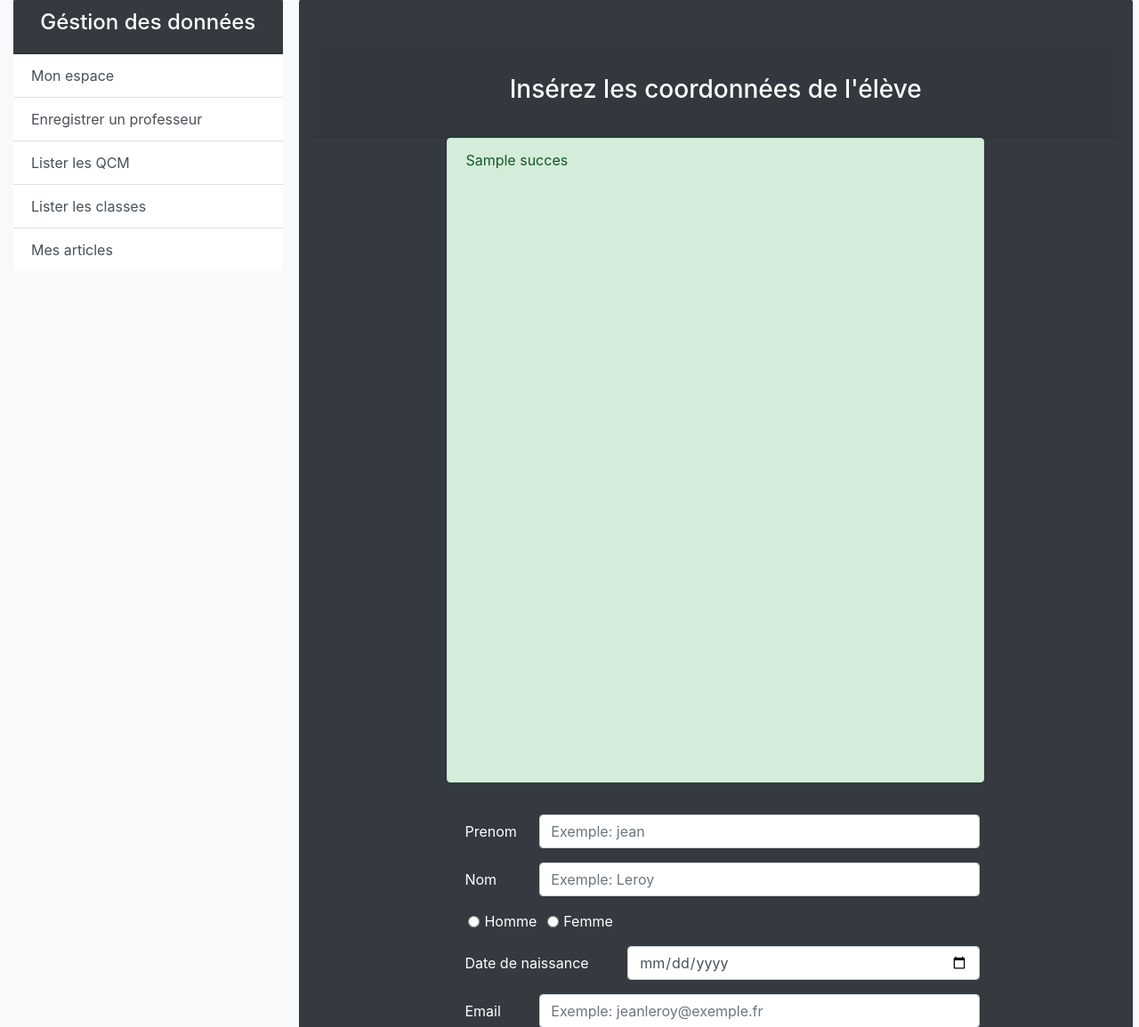
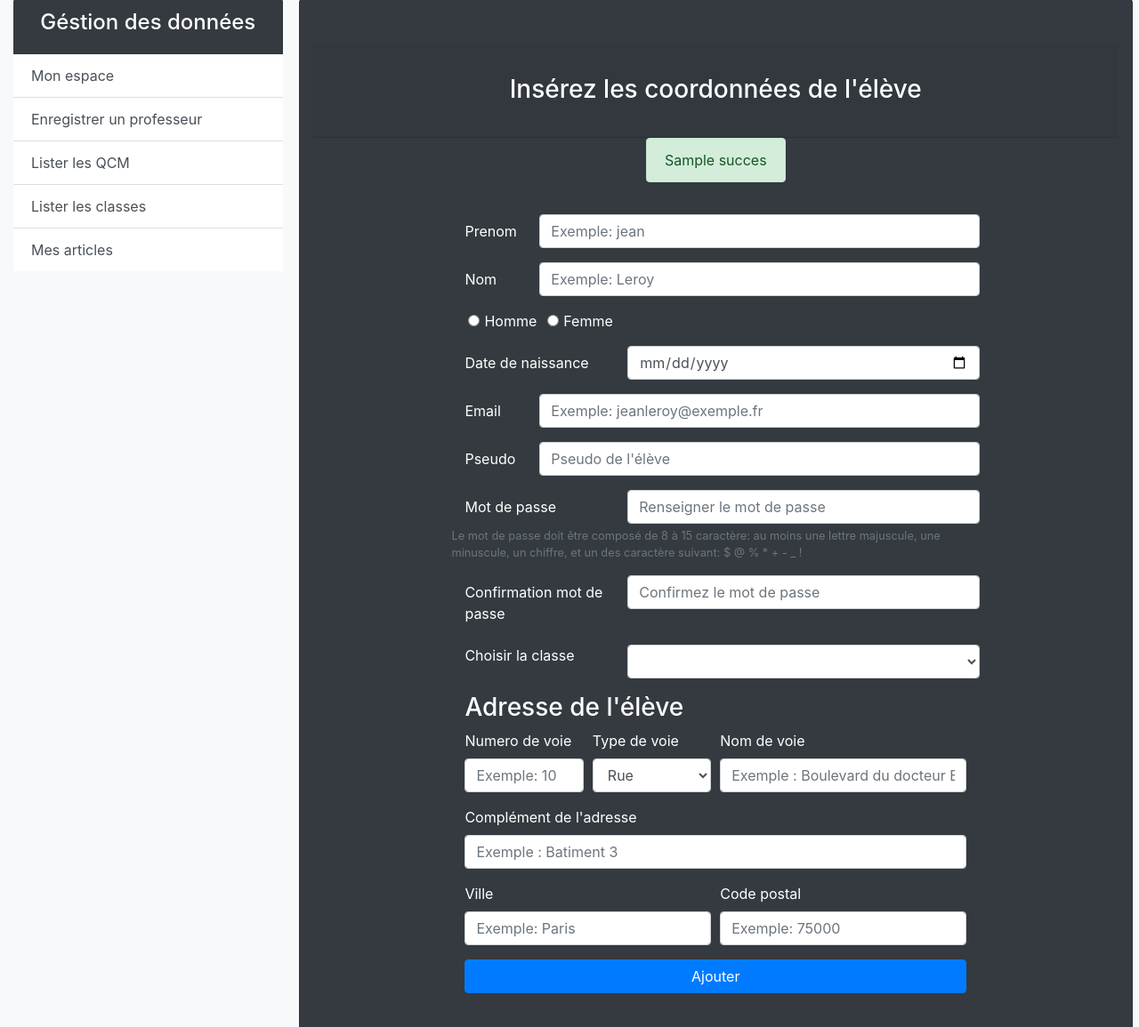
Before and after one commit to mehanab/Projet-QCM, a PHP site: template views/admin/adminEleveView.php in a window 1280 px wide. Shown: the part 113-1268 px from the top of the page at 89% size. Run offline with PHP 8.4, Linux system fonts and the light colour scheme; the template is opened without the code that fills it: most values are stand-ins (such as "Sample title", 1, 10 or a date in 2020); some libraries are stand-ins or nearby versions.

Commit message:
modif style

```diff
--- a/install.sql
+++ b/install.sql
@@ -2,6 +2,7 @@ CREATE TABLE `personne` (
   `id` int PRIMARY KEY NOT NULL AUTO_INCREMENT,
   `prenom` varchar(50) NOT NULL,
   `nom` varchar(50) NOT NULL,
+  `sexe` varchar(50) NOT NULL,
   `date_de_naissance` timestamp NOT NULL,
   `password` varchar(255) NOT NULL,
   `mail` varchar(100) NOT NULL,
--- a/views/admin/adminAlterUser.php
+++ b/views/admin/adminAlterUser.php
@@ -35,12 +35,12 @@
 				</header>
 
 					<?php if (isset($erreur)): ?>
-							<div class="alert alert-danger col-lg-8 d-flex align-self-center">
+							<div class="alert alert-danger d-flex align-self-center">
 								<?= $erreur ?>
 							</div>
 					<?php endif ?>
 					<?php if (isset($succes)): ?>
-							<div class="alert alert-success col-lg-8 d-flex align-self-center">
+							<div class="alert alert-success d-flex align-self-center">
 								<?= $succes ?>
 							</div>
 					<?php endif ?>
--- a/views/admin/adminEleveView.php
+++ b/views/admin/adminEleveView.php
@@ -27,7 +27,7 @@
 
 			<article class="d-flex flex-column col-lg-9 card bg-dark text-white py-5 ml-lg-2">
 				<?php if(isset($personneExist) && isset($other)): ?>
-					<header class="alert alert-danger col-lg-8 d-flex align-self-center card-header">
+					<header class="alert alert-danger d-flex align-self-center card-header">
 					<?php if (count($personneExist) > 1): ?>
 						<h3>Attention : des personnes similaires sont déjà enregistrées. S'agit-il de l'une de ces personnes ?</h3>
 					<?php else: ?>
@@ -69,12 +69,12 @@
 						</header>
 
 						<?php if (isset($erreur)): ?>
-							<div class="alert alert-danger col-lg-8 d-flex align-self-center">
+							<div class="alert alert-danger d-flex align-self-center">
 								<?= $erreur ?>
 							</div>
 						<?php endif ?>
 						<?php if (isset($succes)): ?>
-							<div class="alert alert-success col-lg-8 d-flex align-self-center">
+							<div class="alert alert-success d-flex align-self-center">
 								<?= $succes ?>
 							</div>
 						<?php endif ?>
--- a/views/admin/adminProfesseurView.php
+++ b/views/admin/adminProfesseurView.php
@@ -28,7 +28,7 @@
 
 			<article class="d-flex flex-column col-lg-9 card bg-dark text-white py-5 ml-lg-2">
 				<?php if(isset($personneExist) && isset($other)): ?>
-					<header class="alert alert-danger col-lg-8 d-flex align-self-center card-header">
+					<header class="alert alert-danger d-flex align-self-center card-header">
 					<?php if (count($personneExist) > 1): ?>
 						<h3>Attention : des personnes similaires sont déjà enregistrées. S'agit-il de l'une de ces personnes ?</h3>
 					<?php else: ?>
@@ -69,12 +69,12 @@
 						</header>
 
 						<?php if (isset($erreur)): ?>
-							<div class="alert alert-danger col-lg-8 d-flex align-self-center">
+							<div class="alert alert-danger d-flex align-self-center">
 								<?= $erreur ?>
 							</div>
 						<?php endif ?>
 						<?php if (isset($succes)): ?>
-							<div class="alert alert-success col-lg-8 d-flex align-self-center">
+							<div class="alert alert-success d-flex align-self-center">
 								<?= $succes ?>
 							</div>
 						<?php endif ?>
```
